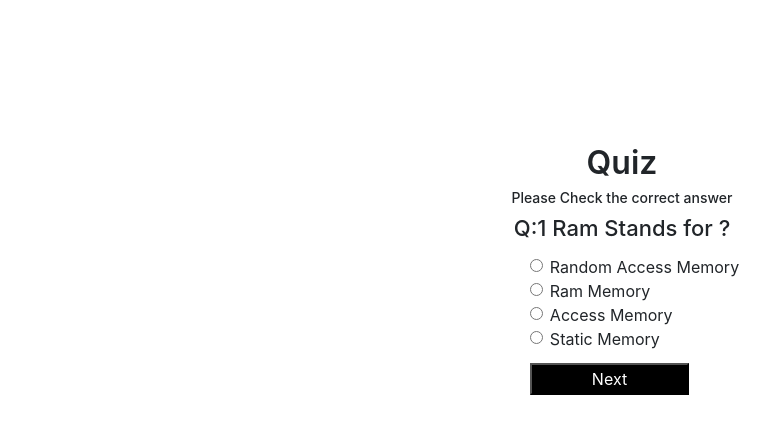
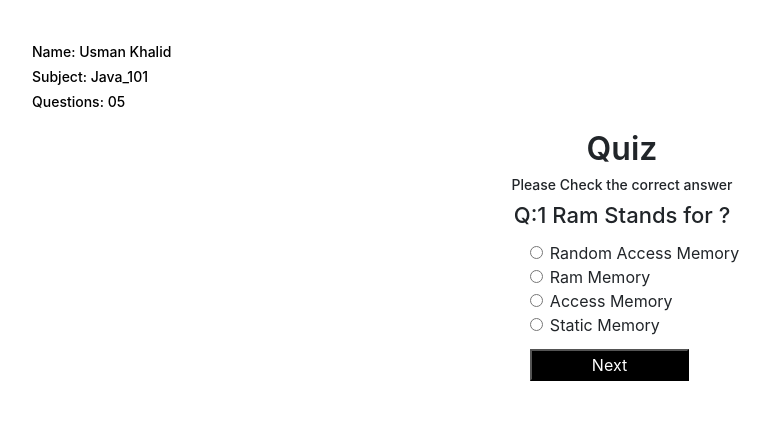
Before and after one commit to Ahmad-Mateen/Online-Quiz-System, a PHP site: page /views/takeQuiz.html in a window 1280 px wide. Shown: the part 56-478 px from the top of the page, without its empty margins (18-788 px from the left). Run offline with PHP 8.4, Linux system fonts and the light colour scheme.

Commit message:
Online Quiz

```diff
--- a/css/makeQuiz.css
+++ b/css/makeQuiz.css
@@ -25,7 +25,7 @@ h1 {
     font-size: 32px;
     text-align: center;
     font-weight: 600;
-    margin-top: 200px;
+    margin-top: 180px;
 }
 
 h4 {
--- a/css/takeQuiz.css
+++ b/css/takeQuiz.css
@@ -8,7 +8,7 @@ h1 {
     font-size: 32px;
     text-align: center;
     font-weight: 600;
-    margin-top: 200px;
+    margin-top: 20px;
 }
 
 h4 {
@@ -51,3 +51,24 @@ input {
     margin-top: 12px;
     padding: 2px 60px;
 }
+.user_Name{
+    color: black;
+    text-align: left;
+    margin-top: 100px;
+    margin-left: 50px;
+
+}
+.subjec_Name{
+    color:  black;
+    text-align: left;
+    margin-top: 5px;
+    margin-left: 50px;
+
+}
+.total_Questions{
+    color: black;
+    text-align: left;
+    margin-top: 5px;
+    margin-left: 50px;
+
+}
--- a/index.html
+++ b/index.html
@@ -20,10 +20,10 @@
 						<a class="nav-link" href="#">Home</a>
 					</li>
 					<li class="nav-item">
-						<a class="nav-link" href="./views/searchQuiz.html">Take Quiz</a>
+						<a class="nav-link" href="#">Take Quiz</a>
 					</li>
 					<li class="nav-item">
-						<a class="nav-link" href="./views/makeQuiz.html">Make Quiz</a>
+						<a class="nav-link" href="#">Make Quiz</a>
 					</li>
 					<li class="nav-item">
 						<a class="nav-link" href="#">Contact Us</a>
--- a/views/takeQuiz.html
+++ b/views/takeQuiz.html
@@ -37,6 +37,9 @@
             </div>
         </div>
     </nav>
+    <h4 class="user_Name">Name: Usman Khalid</h1>
+        <h4 class="subjec_Name">Subject: Java_101</h1>
+        <h4 class="total_Questions">Questions: 05</h1>
     <h1>Quiz</h1>
     <h4>Please Check the correct answer</h4>
     <h2>Q:1 Ram Stands for ?</h2>
```
Also changed, not shown: views/makeQuiz.html (+6 -6 lines).
